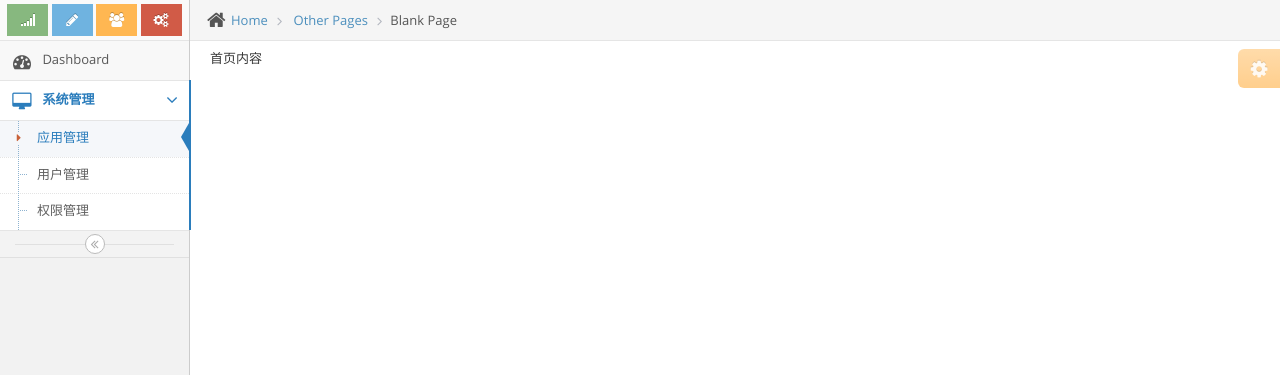
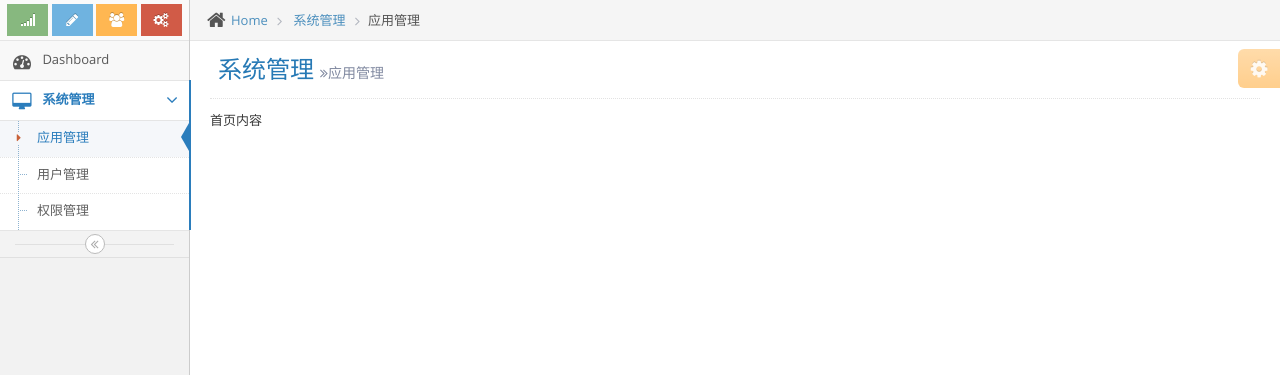
Before and after one commit to chengfangang/django_auth, a Django app: page /authorities/appsettings/ in a window 1280 px wide. Shown: the part 45-420 px from the top of the page. Run offline with Django 3.2, Linux system fonts and the light colour scheme; some libraries are stand-ins or nearby versions.

Commit message:
little issue

```diff
--- a/templates/authorities/appsettings.html
+++ b/templates/authorities/appsettings.html
@@ -6,14 +6,17 @@
 {% block breadcrumbs %}
 <li>
 	<i class="ace-icon fa fa-home home-icon"></i>
-   <a href="#">Home</a>
+   <a href="/index">Home</a>
 </li>
 <li>
-	<a href="#">Other Pages</a>
+	<a href="#">系统管理</a>
 </li>
-<li class="active">Blank Page</li>
+<li class="active">应用管理</li>
 {% endblock %}
 
+{% block page-header %}
+<h1>系统管理<small><i class="ace-icon fa fa-angle-double-right"></i>应用管理</small></h1>
+{% endblock %}
 
 {% block page-content %}
 首页内容
--- a/templates/base.html
+++ b/templates/base.html
@@ -152,6 +152,9 @@
                    		</div><!-- /.ace-settings-box -->
                    	</div><!-- /.ace-settings-container -->
 
+                    <div class="page-header">
+                        {% block page-header %}{% endblock %}
+                    </div>
                    	<div class="row">
                    		<div class="col-xs-12">
                    			<!-- PAGE CONTENT BEGINS -->
--- a/templates/index.html
+++ b/templates/index.html
@@ -8,10 +8,6 @@
 	<i class="ace-icon fa fa-home home-icon"></i>
    <a href="#">Home</a>
 </li>
-<li>
-	<a href="#">Other Pages</a>
-</li>
-<li class="active">Blank Page</li>
 {% endblock %}
 
 
```
